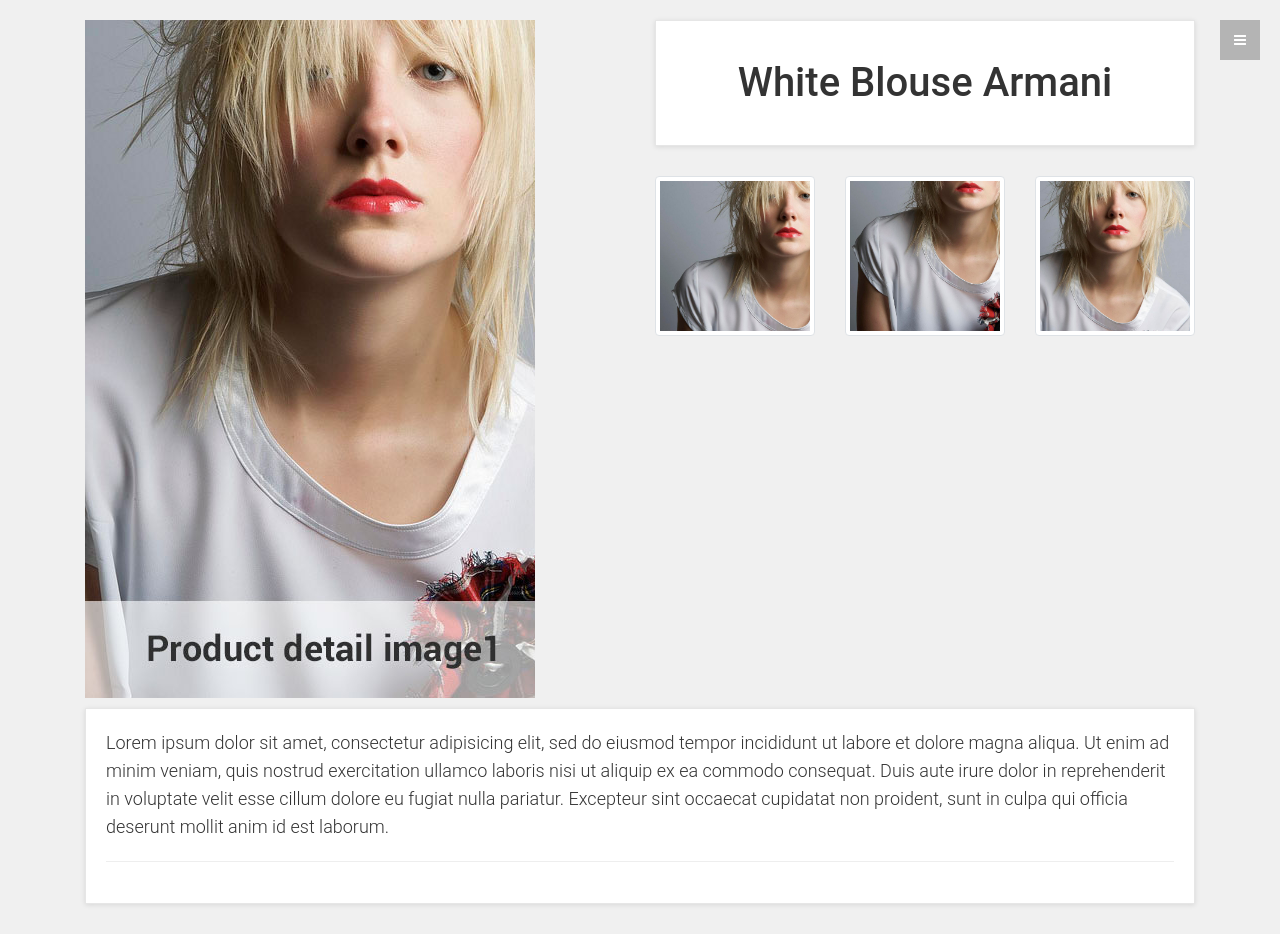
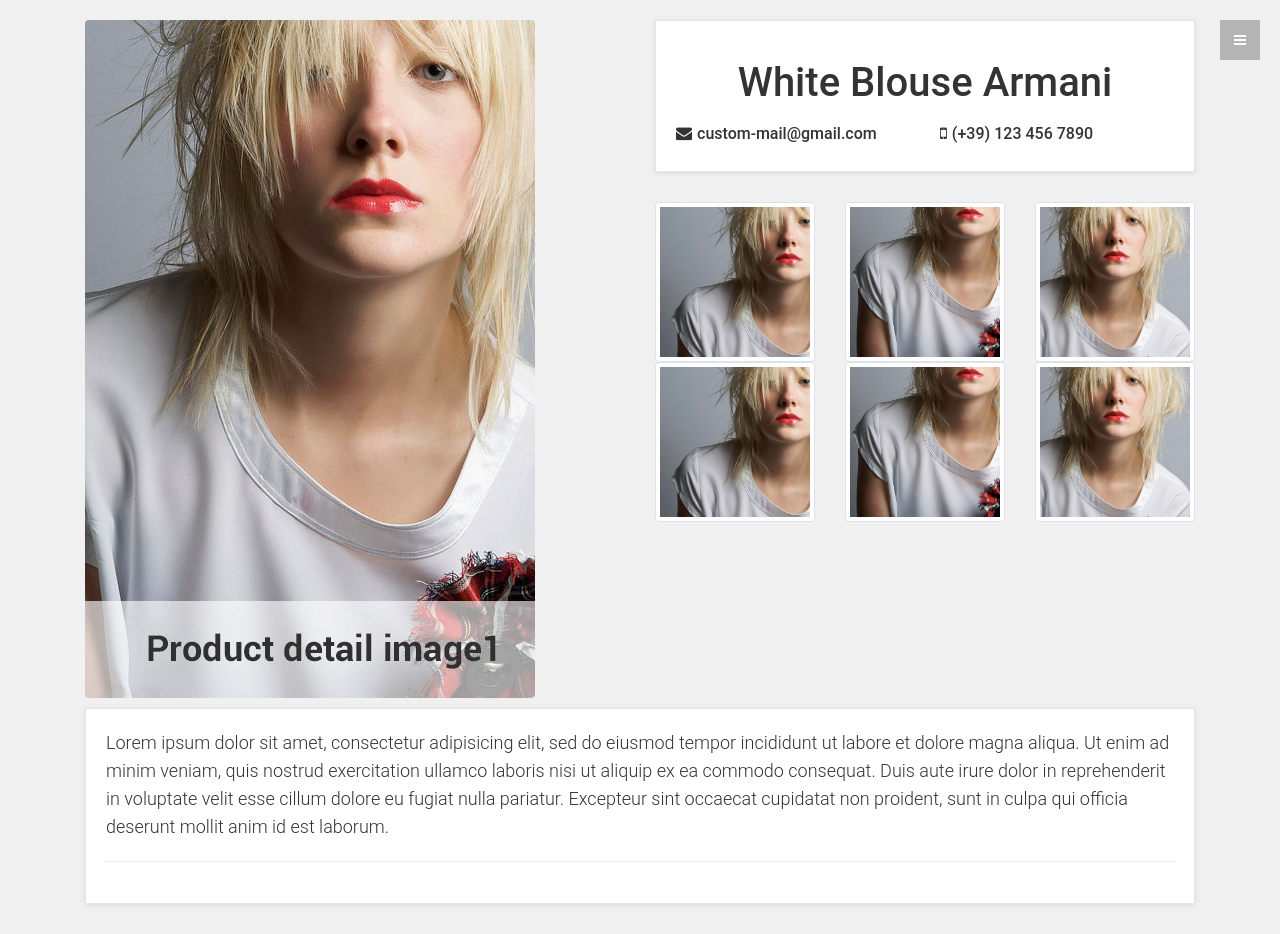
Before and after one commit to ambrito09/ci_promo, a CodeIgniter app: page /promo/index.php/home/profile/1 in a window 1280 px wide. Run offline with CodeIgniter, Linux system fonts and the light colour scheme.

Commit message:
Added Profile View

```diff
--- a/application/views/home/profile.php
+++ b/application/views/home/profile.php
@@ -6,15 +6,51 @@
             <div class="row margin-bottom-10" id="productMain">
                 <div class="col-sm-6">
                     <div id="mainImage">
-                        <img src="<?=base_url()?>assets/img/detailbig1.jpg" alt="" class="img-fluid">
+                        <img src="<?=base_url()?>assets/img/detailbig1.jpg" alt="" class="img-fluid rounded">
                     </div>
                 </div>
                 <div class="col-sm-6">
                     <div class="box">
                         <h1 class="text-center">White Blouse Armani</h1>
-
+                        <div class="row">
+                            <div class="col-6">
+                                <h6 class="text-center">
+                                    <div class="input-group">
+                                        <span class="input-group-addon margin-right-5">
+                                            <i class="fa fa-envelope"></i>
+                                        </span>
+                                        <span class="input-group-addon"> custom-mail@gmail.com</span>
+                                    </div>
+                                </h6>
+                            </div>
+                            <div class="col-6">
+                                <h6 class="text-center">
+                                    <div class="input-group">
+                                        <span class="input-group-addon margin-right-5">
+                                            <i class="fa fa-mobile-phone"></i>
+                                        </span>
+                                        <span class="input-group-addon"> (+39) 123 456 7890</span>
+                                    </div>
+                                </h6>
+                            </div>
+                        </div>
                     </div>
                     <div class="row" id="thumbs">
+                        <div class="col-4">
+                            <a href="<?=base_url()?>assets/img/detailsquare.jpg" class="thumb">
+                                <img src="<?=base_url()?>assets/img/detailsquare.jpg" alt="" class="img-thumbnail">
+                            </a>
+                        </div>
+                        <div class="col-4">
+                            <a href="<?=base_url()?>assets/img/detailsquare2.jpg" class="thumb">
+                                <img src="<?=base_url()?>assets/img/detailsquare2.jpg" alt="" class="img-thumbnail">
+                            </a>
+                        </div>
+                        <div class="col-4">
+                            <a href="<?=base_url()?>assets/img/detailsquare3.jpg" class="thumb">
+                                <img src="<?=base_url()?>assets/img/detailsquare3.jpg" alt="" class="img-thumbnail">
+                            </a>
+                        </div>
                         <div class="col-4">
                             <a href="<?=base_url()?>assets/img/detailsquare.jpg" class="thumb">
                                 <img src="<?=base_url()?>assets/img/detailsquare.jpg" alt="" class="img-thumbnail">
--- a/assets/css/main.css
+++ b/assets/css/main.css
@@ -567,6 +567,11 @@
      margin-bottom: 10px !important;
  }
 
+.margin-right-5
+{
+    margin-right: 5px !important;
+}
+
  /* Slider */
 .slider-item{
     border: 1px solid #E1E1E1;
```
Also changed, not shown: application/views/home/index.php (+9 -9 lines).
